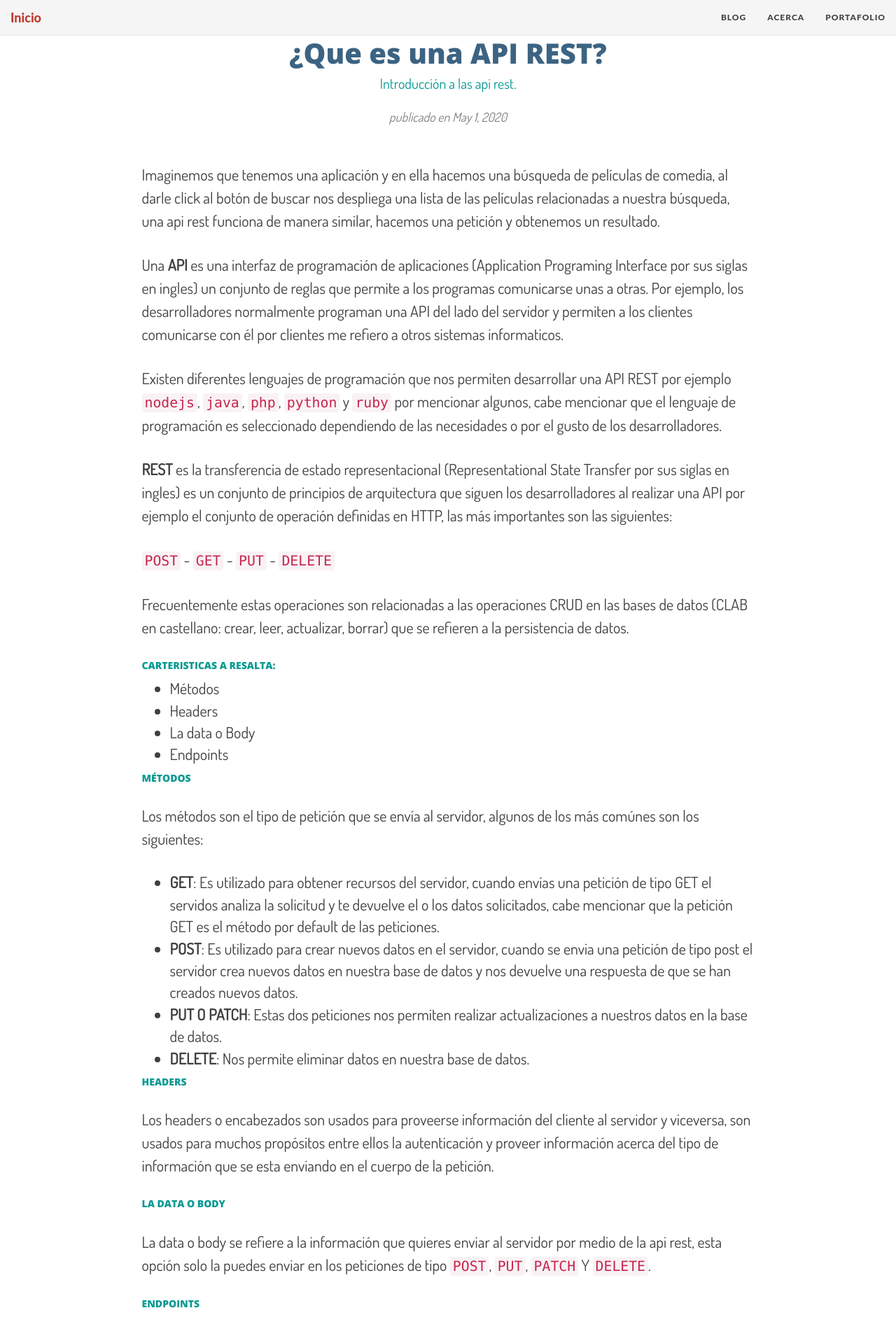
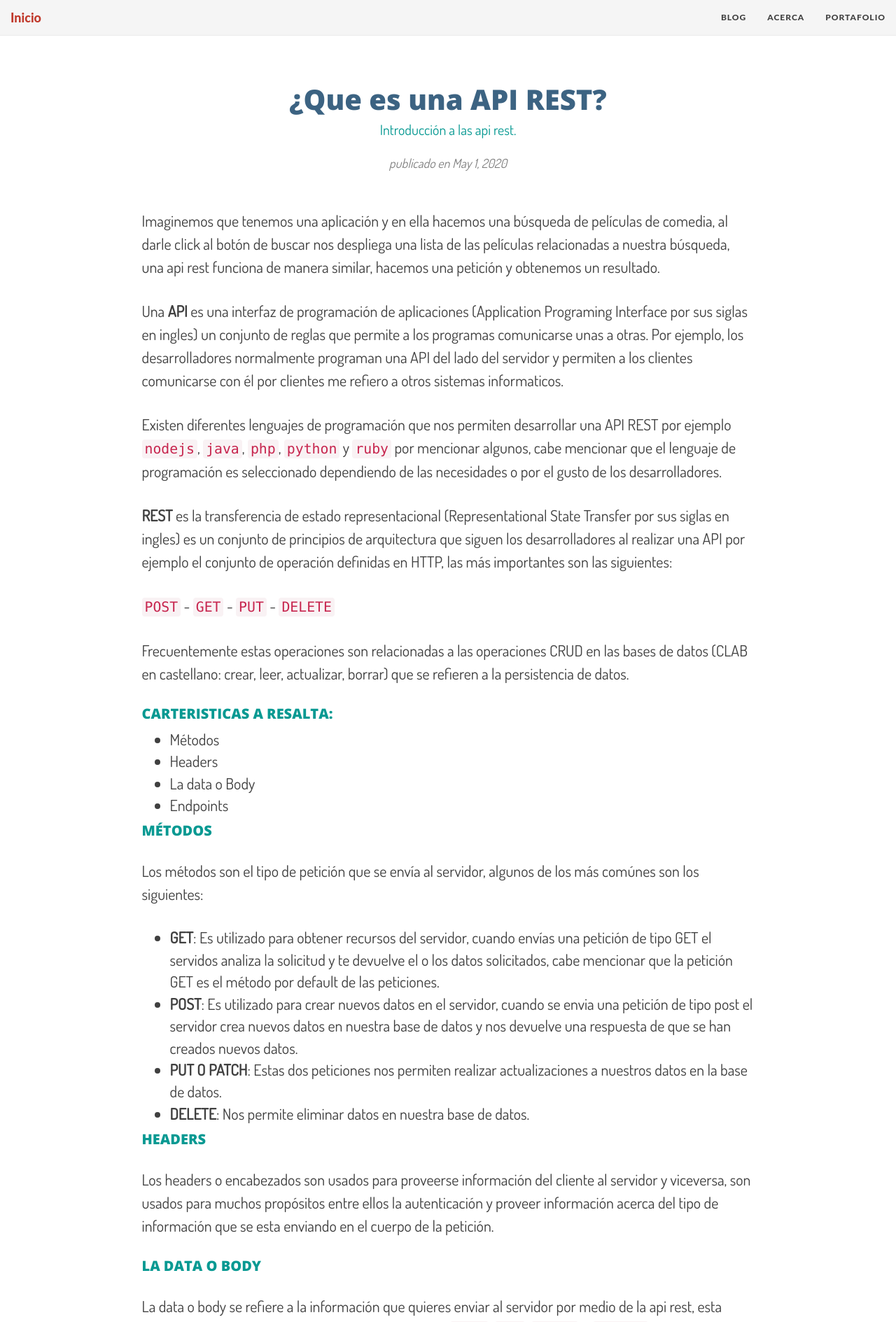
Before and after one commit to josegoyo/josegoyo.github.io, a Jekyll site: the page built from _posts/2020-05-01-api-rest.md, in a window 1280 px wide. Shown: the top 1889 px of the page at 70% size. Built offline with Jekyll 4.4.1, drawn with Linux system fonts in a browser that asks for light colours; nearby versions of some CDN libraries; comment, search, counter and statistics services are not loaded.

Commit message:
styling headers

```diff
--- a/css/main.css
+++ b/css/main.css
@@ -17,10 +17,21 @@ p a {
   /* text-decoration: underline */
   color: #008AFF;
 }
-h1,h2,h3,h4,h5,h6 {
+h2,h3,h4,h6 {
   font-family: 'Open Sans', 'Helvetica Neue', Helvetica, Arial, sans-serif;
   font-weight: 800;
   color: #079992;
+}
+h1 {
+  font-family: 'Open Sans', 'Helvetica Neue', Helvetica, Arial, sans-serif;
+  font-weight: 800;
+  color: #079992;
+}
+h5{
+  font-family: 'Open Sans', 'Helvetica Neue', Helvetica, Arial, sans-serif;
+  font-weight: 800;
+  color: #079992;
+  font-size: 2rem;
 }
 a {
   color: #008AFF;
@@ -61,7 +72,7 @@ hr.small {
 .main-content {
 	width: 100%;
 	margin: 0.5em auto;
-    margin-top: -4em;
+    margin-top: -1em;
 }
 @media only screen and (min-width: 768px) {
   .main-content {
```
